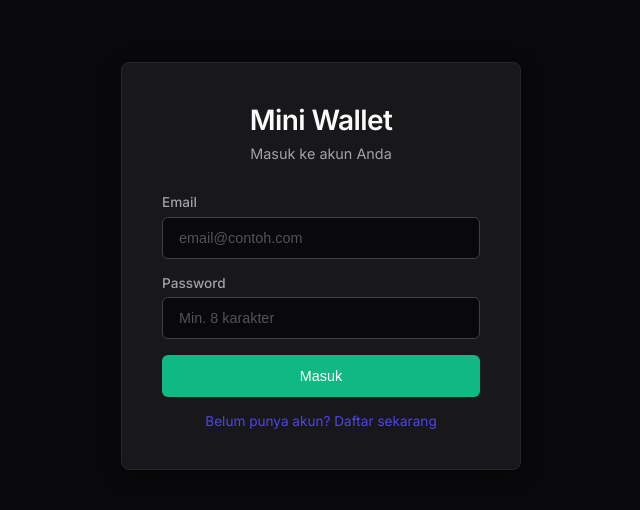
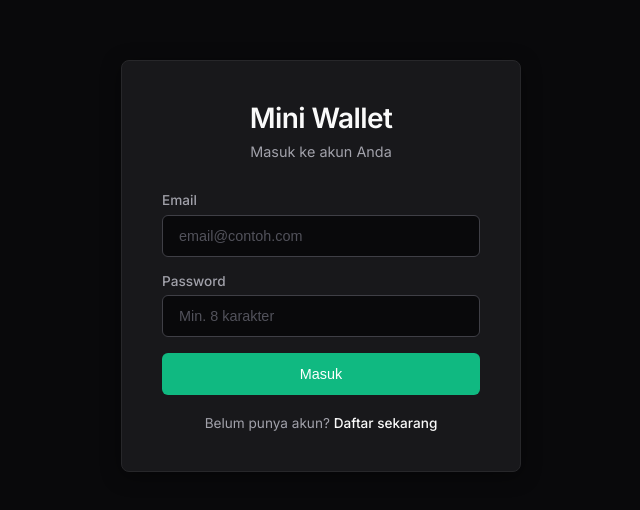
Before and after one commit to kiagusgatot/mini-wallet, a React (Vite) app in the folder frontend-react/: page / in a window 1280 px wide. Shown: the part 134-644 px from the top of the page, without its empty margins (319-959 px from the left). Built offline with nearby package versions, Linux system fonts and the light colour scheme; the HTML template or start-up script is replaced by a standard one.

Commit message:
style: update auth links to match dark mode theme

```diff
--- a/frontend-react/src/index.css
+++ b/frontend-react/src/index.css
@@ -49,6 +49,20 @@ body {
   margin-bottom: 2rem;
   text-align: center;
 }
+
+.auth-link {
+  color: #fafafa;
+  text-decoration: none;
+  font-weight: 500;
+  transition: all 0.2s ease;
+}
+
+.auth-link:hover {
+  color: #10b981;
+  text-decoration: underline;
+  text-underline-offset: 4px;
+}
+
 
 /* ── Dashboard Layout ── */
 .dashboard {
--- a/frontend-react/src/pages/LoginPage.jsx
+++ b/frontend-react/src/pages/LoginPage.jsx
@@ -72,9 +72,10 @@ export default function LoginPage() {
           </button>
         </form>
 
-        <p style={{ textAlign: 'center', fontSize: '0.85rem', marginTop: '1rem' }}>
-          <Link to="/register" style={{ color: '#4f46e5', textDecoration: 'none' }}>
-            Belum punya akun? Daftar sekarang
+        <p style={{ textAlign: 'center', fontSize: '0.85rem', marginTop: '1.25rem', color: '#a1a1aa' }}>
+          Belum punya akun?{' '}
+          <Link to="/register" className="auth-link">
+            Daftar sekarang
           </Link>
         </p>
       </div>
--- a/frontend-react/src/pages/RegisterPage.jsx
+++ b/frontend-react/src/pages/RegisterPage.jsx
@@ -160,9 +160,10 @@ export default function RegisterPage() {
           </button>
         </form>
 
-        <p style={{ textAlign: 'center', fontSize: '0.85rem', marginTop: '1rem' }}>
-          <Link to="/" style={{ color: '#4f46e5', textDecoration: 'none' }}>
-            Sudah punya akun? Masuk
+        <p style={{ textAlign: 'center', fontSize: '0.85rem', marginTop: '1.25rem', color: '#a1a1aa' }}>
+          Sudah punya akun?{' '}
+          <Link to="/" className="auth-link">
+            Masuk
           </Link>
         </p>
       </div>
```
